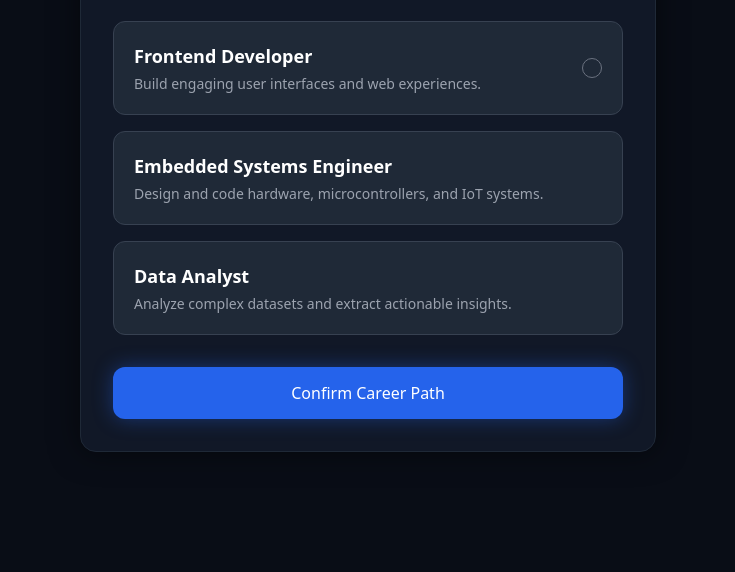
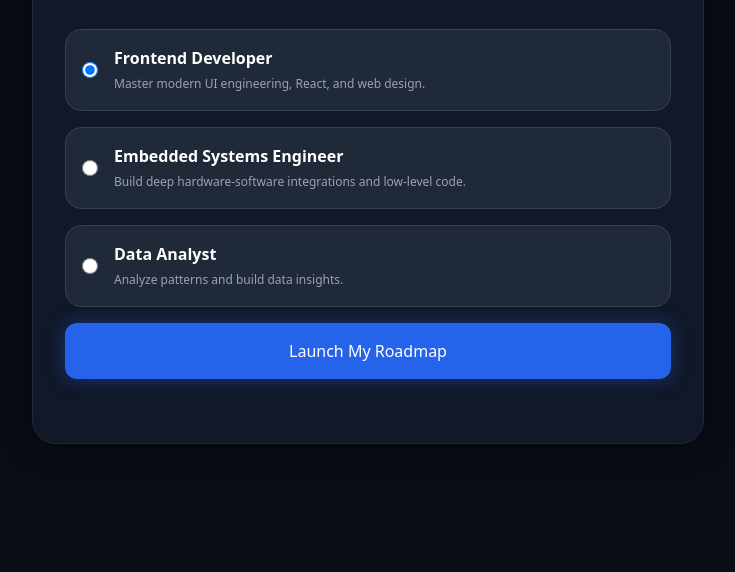
Before and after one commit to jaswinmulagapaka/Aroha--sih-2026, a website: page public/career.html in a window 1280 px wide. Shown: the part 228-800 px from the top of the page, without its empty margins (272-1007 px from the left). Drawn offline with nearby package versions, Linux system fonts and the light colour scheme.

Commit message:
Update career.html

```diff
--- a/public/career.html
+++ b/public/career.html
@@ -3,70 +3,55 @@
 <head>
     <meta charset="UTF-8">
     <meta name="viewport" content="width=device-width, initial-scale=1.0">
-    <title>Aroha - Career Selection</title>
+    <title>Aroha - Choose Career Track</title>
     <!-- Tailwind CSS CDN -->
     <script src="https://cdn.tailwindcss.com"></script>
 </head>
-<body class="bg-[#090d16] text-white min-h-screen flex items-center justify-center font-sans px-4 py-8">
+<body class="bg-[#090d16] text-white min-h-screen flex items-center justify-center font-sans p-4">
 
-    <div class="w-full max-w-xl bg-[#111827] border border-gray-800 p-8 rounded-2xl shadow-[0_0_30px_rgba(0,0,0,0.5)]">
+    <div class="w-full max-w-2xl bg-[#111827] border border-gray-800 rounded-3xl p-8 shadow-[0_0_30px_rgba(0,0,0,0.6)]">
 
         <!-- Header -->
         <div class="text-center mb-8">
-            <h1 class="text-3xl font-bold tracking-wider bg-gradient-to-r from-blue-400 via-indigo-400 to-purple-500 bg-clip-text text-transparent">
-                Choose Your Path
-            </h1>
-            <p class="text-gray-400 text-sm mt-2">Select your target career goal to customize your roadmap</p>
+            <h2 class="text-3xl font-bold bg-gradient-to-r from-blue-400 to-purple-500 bg-clip-text text-transparent">
+                Select Your Target Track
+            </h2>
+            <p class="text-gray-400 text-sm mt-2">Choose the role you want to master.</p>
         </div>
 
-        <!-- Career Selection Form -->
-        <form id="careerForm" class="space-y-4">
+        <form id="careerForm" class="space-y-4 mb-8">
 
-            <!-- Option 1: Frontend Developer -->
-            <label class="block cursor-pointer">
-                <input type="radio" name="career" value="Frontend Developer" class="peer hidden" required>
-                <div class="p-5 bg-[#1f2937] border border-gray-700 rounded-xl peer-checked:border-blue-500 peer-checked:bg-[#1e293b] peer-checked:shadow-[0_0_15px_rgba(59,130,246,0.3)] transition-all flex items-center justify-between">
-                    <div>
-                        <h3 class="text-lg font-semibold text-white">Frontend Developer</h3>
-                        <p class="text-sm text-gray-400 mt-1">Build engaging user interfaces and web experiences.</p>
-                    </div>
-                    <div class="w-5 h-5 rounded-full border border-gray-500 peer-checked:border-blue-500 peer-checked:bg-blue-500 flex items-center justify-center">
-                        <div class="w-2 h-2 rounded-full bg-white opacity-0 peer-checked:opacity-100"></div>
-                    </div>
+            <!-- Track 1 -->
+            <label class="flex items-center p-4 bg-[#1f2937] border border-gray-700 rounded-2xl cursor-pointer hover:border-blue-500 transition-all duration-300 group">
+                <input type="radio" name="career_track" value="Frontend Developer" checked class="w-4 h-4 text-blue-600 bg-gray-900 border-gray-600 focus:ring-blue-500">
+                <div class="ml-4">
+                    <span class="block font-semibold text-white group-hover:text-blue-400 transition-colors">Frontend Developer</span>
+                    <span class="text-xs text-gray-400">Master modern UI engineering, React, and web design.</span>
                 </div>
             </label>
 
-            <!-- Option 2: Embedded Systems Engineer -->
-            <label class="block cursor-pointer">
-                <input type="radio" name="career" value="Embedded Systems Engineer" class="peer hidden">
-                <div class="p-5 bg-[#1f2937] border border-gray-700 rounded-xl peer-checked:border-blue-500 peer-checked:bg-[#1e293b] peer-checked:shadow-[0_0_15px_rgba(59,130,246,0.3)] transition-all flex items-center justify-between">
-                    <div>
-                        <h3 class="text-lg font-semibold text-white">Embedded Systems Engineer</h3>
-                        <p class="text-sm text-gray-400 mt-1">Design and code hardware, microcontrollers, and IoT systems.</p>
-                    </div>
+            <!-- Track 2 -->
+            <label class="flex items-center p-4 bg-[#1f2937] border border-gray-700 rounded-2xl cursor-pointer hover:border-blue-500 transition-all duration-300 group">
+                <input type="radio" name="career_track" value="Embedded Systems Engineer" class="w-4 h-4 text-blue-600 bg-gray-900 border-gray-600 focus:ring-blue-500">
+                <div class="ml-4">
+                    <span class="block font-semibold text-white group-hover:text-blue-400 transition-colors">Embedded Systems Engineer</span>
+                    <span class="text-xs text-gray-400">Build deep hardware-software integrations and low-level code.</span>
                 </div>
             </label>
 
-            <!-- Option 3: Data Analyst -->
-            <label class="block cursor-pointer">
-                <input type="radio" name="career" value="Data Analyst" class="peer hidden">
-                <div class="p-5 bg-[#1f2937] border border-gray-700 rounded-xl peer-checked:border-blue-500 peer-checked:bg-[#1e293b] peer-checked:shadow-[0_0_15px_rgba(59,130,246,0.3)] transition-all flex items-center justify-between">
-                    <div>
-                        <h3 class="text-lg font-semibold text-white">Data Analyst</h3>
-                        <p class="text-sm text-gray-400 mt-1">Analyze complex datasets and extract actionable insights.</p>
-                    </div>
+            <!-- Track 3 -->
+            <label class="flex items-center p-4 bg-[#1f2937] border border-gray-700 rounded-2xl cursor-pointer hover:border-blue-500 transition-all duration-300 group">
+                <input type="radio" name="career_track" value="Data Analyst" class="w-4 h-4 text-blue-600 bg-gray-900 border-gray-600 focus:ring-blue-500">
+                <div class="ml-4">
+                    <span class="block font-semibold text-white group-hover:text-blue-400 transition-colors">Data Analyst</span>
+                    <span class="text-xs text-gray-400">Analyze patterns and build data insights.</span>
                 </div>
             </label>
 
-            <!-- Submit Button -->
-            <div class="pt-4">
-                <button
-                    type="submit"
-                    class="w-full bg-blue-600 hover:bg-blue-500 text-white font-medium py-3.5 rounded-xl shadow-[0_0_20px_rgba(37,99,235,0.4)] transition-all duration-300"
-                >
-                    Confirm Career Path
-                </button>
-            </div>
+            <!-- Final Launch Button -->
+            <button type="submit" class="w-full mt-6 bg-blue-600 hover:bg-blue-500 text-white font-medium py-4 rounded-xl shadow-[0_0_20px_rgba(37,99,235,0.4)] transition-all duration-300">
+                Launch My Roadmap
+            </button>
 
         </form>
 
@@ -75,11 +60,21 @@
     <script>
         document.getElementById('careerForm').addEventListener('submit', function(e) {
             e.preventDefault();
-            const selectedCareer = document.querySelector('input[name="career"]:checked').value;
 
-            // Console log or ready to send to your teammate's backend later
-            console.log("Selected Career:", selectedCareer);
-            alert(`Career selected: ${selectedCareer}! Ready for the next step.`);
+            // Retrieve data from Step 1
+            const name = localStorage.getItem('user_name') || 'Student';
+            const skills = JSON.parse(localStorage.getItem('user_skills') || '[]');
+            const targetRole = document.querySelector('input[name="career_track"]:checked').value;
+
+            // Construct exact backend JSON structure
+            const payload = {
+                name: name,
+                skills: skills,
+                targetRole: targetRole
+            };
+
+            console.log("Final Backend Payload:", payload);
+            alert(`Roadmap Initialized!\n\nPayload:\n${JSON.stringify(payload, null, 2)}`);
         });
     </script>
 
```
